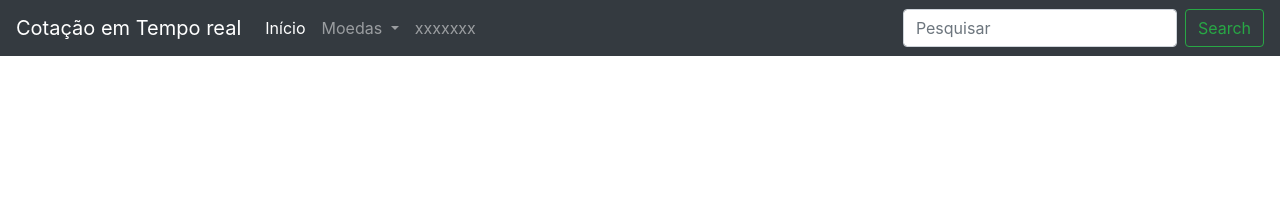
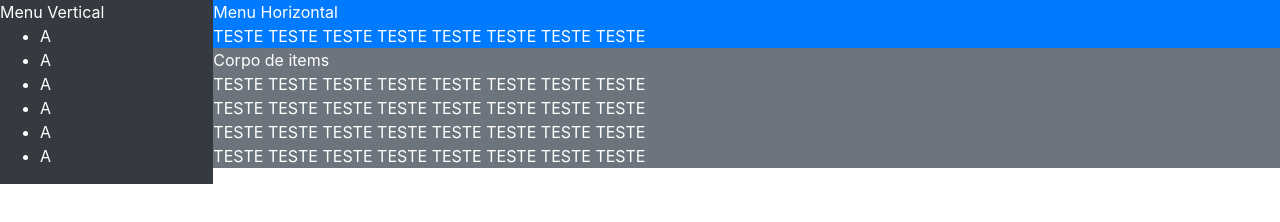
Before and after one commit to Lucasrs-ti/dashboard_de_moedas, a plain HTML site: page index.html in a window 1280 px wide. Drawn offline with Linux system fonts and the light colour scheme.

Commit message:
Criado o layout

```diff
--- a/css/style.css
+++ /dev/null
@@ -1,3 +0,0 @@
-body{
-    font-size:10px;
-}
--- a/index.html
+++ b/index.html
@@ -1,59 +1,100 @@
 <!DOCTYPE html>
 <html lang="pt-BR">
-
   <head>
     <meta charset="UTF-8" />
     <meta name="viewport" content="width=device-width, initial-scale=1.0" />
-  <link rel="stylesheet" href="/css/style.css" />
-  <link rel="stylesheet" href="/bootstrap-4.3.1-dist/css/bootstrap.css" />
-  <link rel="stylesheet" href="/bootstrap-4.3.1-dist/css/bootstrap-grid.css" />
-  <link rel="stylesheet" href="/bootstrap-4.3.1-dist/css/bootstrap-reboot.css" />
+    <link rel="stylesheet" href="./src/style.css" />
+    <link rel="stylesheet" href="./bootstrap-4.3.1-dist/css/bootstrap.css" />
+    <link
+      rel="stylesheet"
+      href="./bootstrap-4.3.1-dist/css/bootstrap-grid.css"
+    />
+    <link
+      rel="stylesheet"
+      href="./bootstrap-4.3.1-dist/css/bootstrap-reboot.css"
+    />
 
     <title>Dashboard</title>
   </head>
-
   <body>
-  <nav class="navbar navbar-expand-lg navbar-dark bg-dark">
-    <a class="navbar-brand" href="#">Cotação em Tempo real</a>
-    <button class="navbar-toggler" type="button" data-toggle="collapse" data-target="#navbarSupportedContent"
-      aria-controls="navbarSupportedContent" aria-expanded="false" aria-label="Toggle navigation">
-      <span class="navbar-toggler-icon"></span>
-    </button>
-
-    <div class="collapse navbar-collapse" id="navbarSupportedContent">
-      <ul class="navbar-nav mr-auto">
-        <li class="nav-item active">
-          <a class="nav-link" href="#">Início <span class="sr-only"></span></a>
-        </li>
-        <li class="nav-item dropdown">
-          <a class="nav-link dropdown-toggle" href="#" id="navbarDropdown" role="button" data-toggle="dropdown"
-            aria-haspopup="true" aria-expanded="false">
-            Moedas
-          </a>
-          <div class="dropdown-menu" aria-labelledby="navbarDropdown">
-            <a class="dropdown-item" href="#">Dólar</a>
-            <a class="dropdown-item" href="#">Euro</a>
-            <div class="dropdown-divider">Real</div>
-            <a class="dropdown-item" href="#">Libra Esterlina</a>
+    <div class="conteudo">
+      <div class="container-fluid">
+        <div class="row">
+          <div class="bg-dark col-2">
+            Menu Vertical
+            <nav>
+              <ul>
+                <li>A</li>
+                <li>A</li>
+                <li>A</li>
+                <li>A</li>
+                <li>A</li>
+                <li>A</li>
+              </ul>
+            </nav>
           </div>
-        </li>
-        <li class="nav-item">
-          <a class="nav-link" href="#" tabindex="-1" aria-disabled="true">xxxxxxx</a>
-        </li>
-      </ul>
-      <form class="form-inline my-2 my-lg-0">
-        <input class="form-control mr-sm-2" type="search" placeholder="Pesquisar" aria-label="<icon class=""/>
-        <button class="btn btn-outline-success my-2 my-sm-0" type="submit">
-          Search
-        </button>
-      </form>
+          <main class="col">
+            <div class="bg-primary col">
+              Menu Horizontal
+              <div>
+                <span>TESTE</span>
+                <span>TESTE</span>
+                <span>TESTE</span>
+                <span>TESTE</span>
+                <span>TESTE</span>
+                <span>TESTE</span>
+                <span>TESTE</span>
+                <span>TESTE</span>
               </div>
-  </nav>
-
-  <main></main>
+            </div>
+            <div class="bg-secondary">
+              Corpo de items
+              <div>
+                <span>TESTE</span>
+                <span>TESTE</span>
+                <span>TESTE</span>
+                <span>TESTE</span>
+                <span>TESTE</span>
+                <span>TESTE</span>
+                <span>TESTE</span>
+                <span>TESTE</span>
+              </div>
+              <div>
+                <span>TESTE</span>
+                <span>TESTE</span>
+                <span>TESTE</span>
+                <span>TESTE</span>
+                <span>TESTE</span>
+                <span>TESTE</span>
+                <span>TESTE</span>
+                <span>TESTE</span>
+              </div>
+              <div>
+                <span>TESTE</span>
+                <span>TESTE</span>
+                <span>TESTE</span>
+                <span>TESTE</span>
+                <span>TESTE</span>
+                <span>TESTE</span>
+                <span>TESTE</span>
+                <span>TESTE</span>
+              </div>
+              <div>
+                <span>TESTE</span>
+                <span>TESTE</span>
+                <span>TESTE</span>
+                <span>TESTE</span>
+                <span>TESTE</span>
+                <span>TESTE</span>
+                <span>TESTE</span>
+                <span>TESTE</span>
+              </div>
+            </div>
+          </main>
+        </div>
+      </div>
+    </div>
 
     <script src="bootstrap-4.3.1-dist/js/bootstrap.bundle.min.js"></script>
-
   </body>
-
 </html>
--- /dev/null
+++ b/src/style.css
@@ -0,0 +1,8 @@
+body{
+    font-size:10px;
+}
+
+.conteudo{
+    display: flex;
+    color: white;
+}
```
Also changed, not shown: bootstrap-4.3.1-dist/css/bootstrap-grid.css, bootstrap-4.3.1-dist/css/bootstrap.css. Lines whose indentation alone changed are shown as unchanged.
